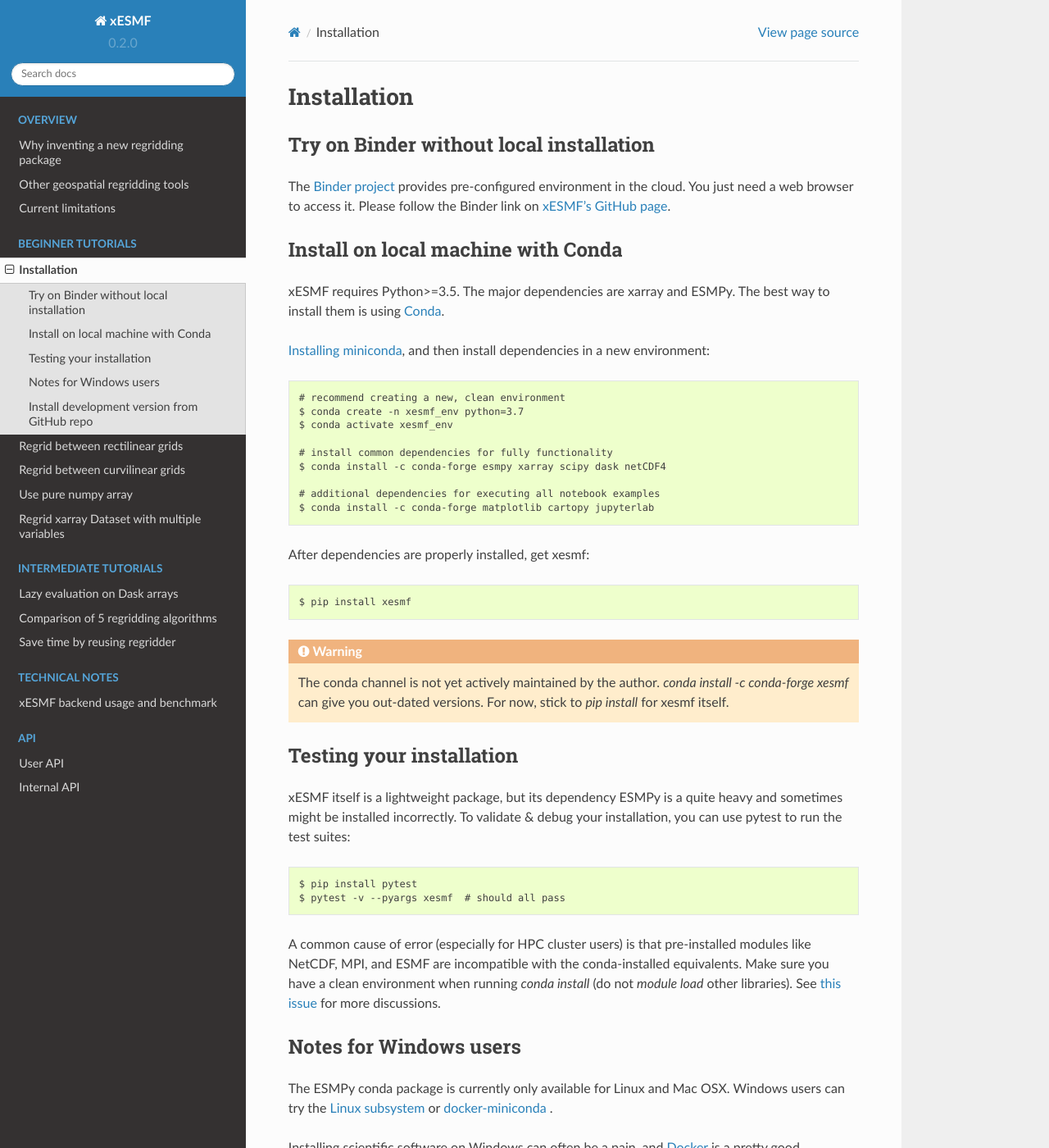
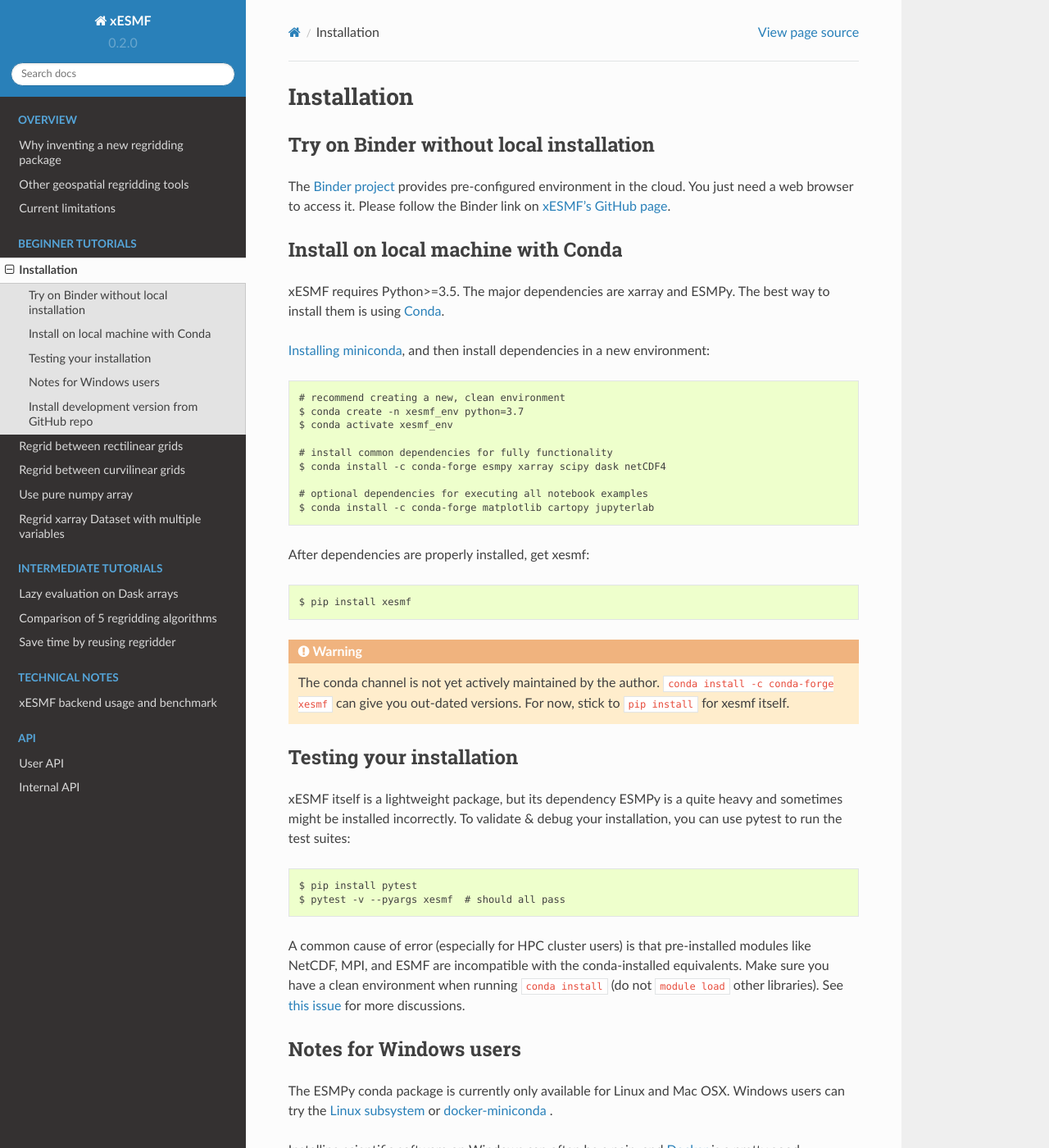
Before and after one commit to JiaweiZhuang/xESMF, a Sphinx documentation site: the page built from doc/installation.rst, in a window 1280 px wide and 1400 px high. Shown: the whole window at 82% size. Built offline with Sphinx 7.4.7 and the Read the Docs theme 2.0.0, drawn with Linux system fonts in a browser that asks for light colours.

Commit message:
proper syntax highlighting for commands

```diff
--- a/doc/installation.rst
+++ b/doc/installation.rst
@@ -22,7 +22,7 @@
     # install common dependencies for fully functionality
     $ conda install -c conda-forge esmpy xarray scipy dask netCDF4
 
-    # additional dependencies for executing all notebook examples
+    # optional dependencies for executing all notebook examples
     $ conda install -c conda-forge matplotlib cartopy jupyterlab
 
 After dependencies are properly installed, get xesmf::
@@ -32,7 +32,7 @@
 
 .. warning::
 
-    The conda channel is not yet actively maintained by the author. `conda install -c conda-forge xesmf` can give you out-dated versions. For now, stick to `pip install` for xesmf itself.
+    The conda channel is not yet actively maintained by the author. ``conda install -c conda-forge xesmf`` can give you out-dated versions. For now, stick to ``pip install`` for xesmf itself.
 
 Testing your installation
 -------------------------
@@ -42,7 +42,7 @@
     $ pip install pytest
     $ pytest -v --pyargs xesmf  # should all pass
 
-A common cause of error (especially for HPC cluster users) is that pre-installed modules like NetCDF, MPI, and ESMF are incompatible with the conda-installed equivalents. Make sure you have a clean environment when running `conda install` (do not `module load` other libraries). See `this issue <https://github.com/JiaweiZhuang/xESMF/issues/55#issuecomment-514298498>`_ for more discussions.
+A common cause of error (especially for HPC cluster users) is that pre-installed modules like NetCDF, MPI, and ESMF are incompatible with the conda-installed equivalents. Make sure you have a clean environment when running ``conda install`` (do not ``module load`` other libraries). See `this issue <https://github.com/JiaweiZhuang/xESMF/issues/55#issuecomment-514298498>`_ for more discussions.
 
 Notes for Windows users
 -----------------------
```
